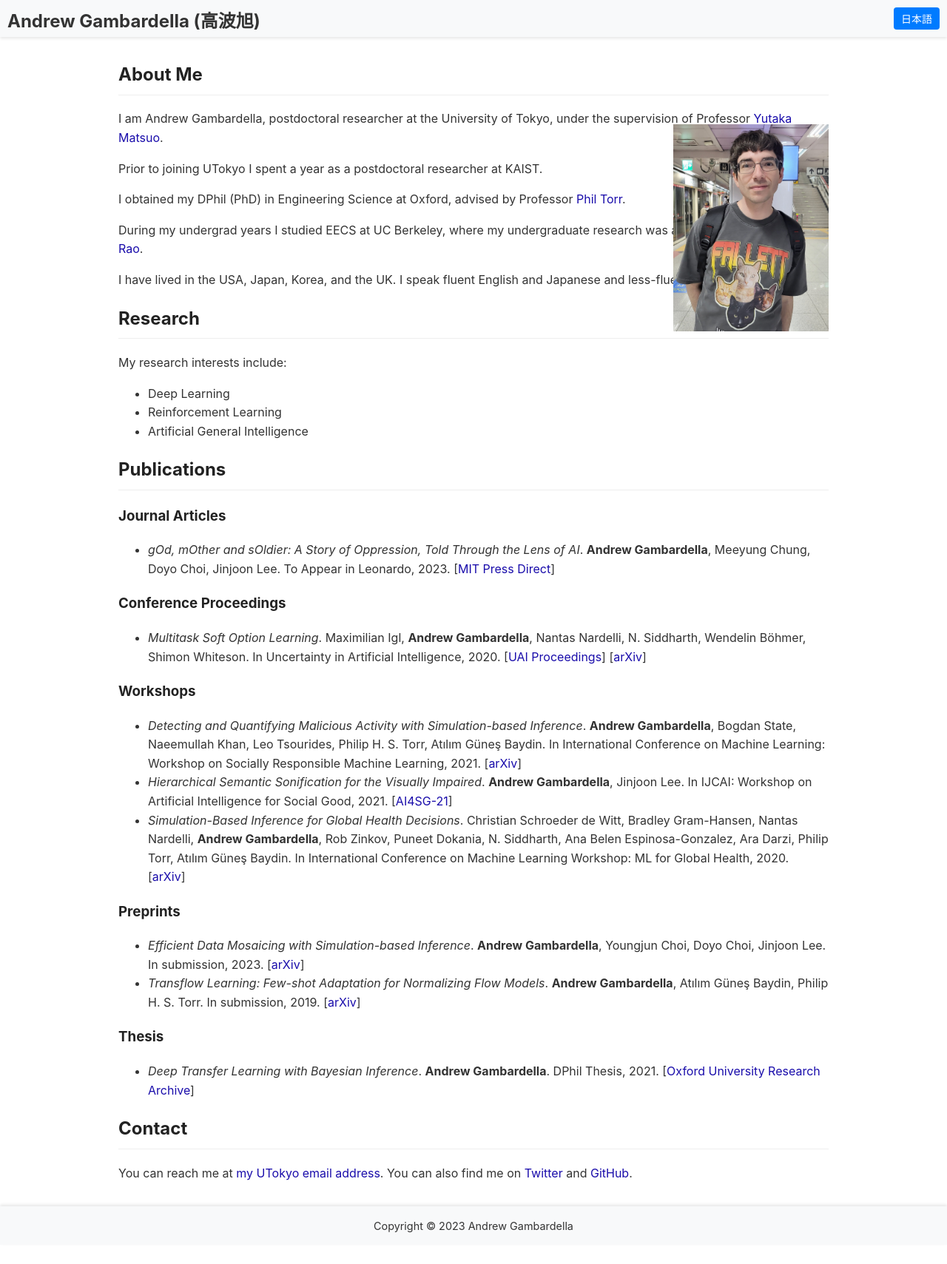
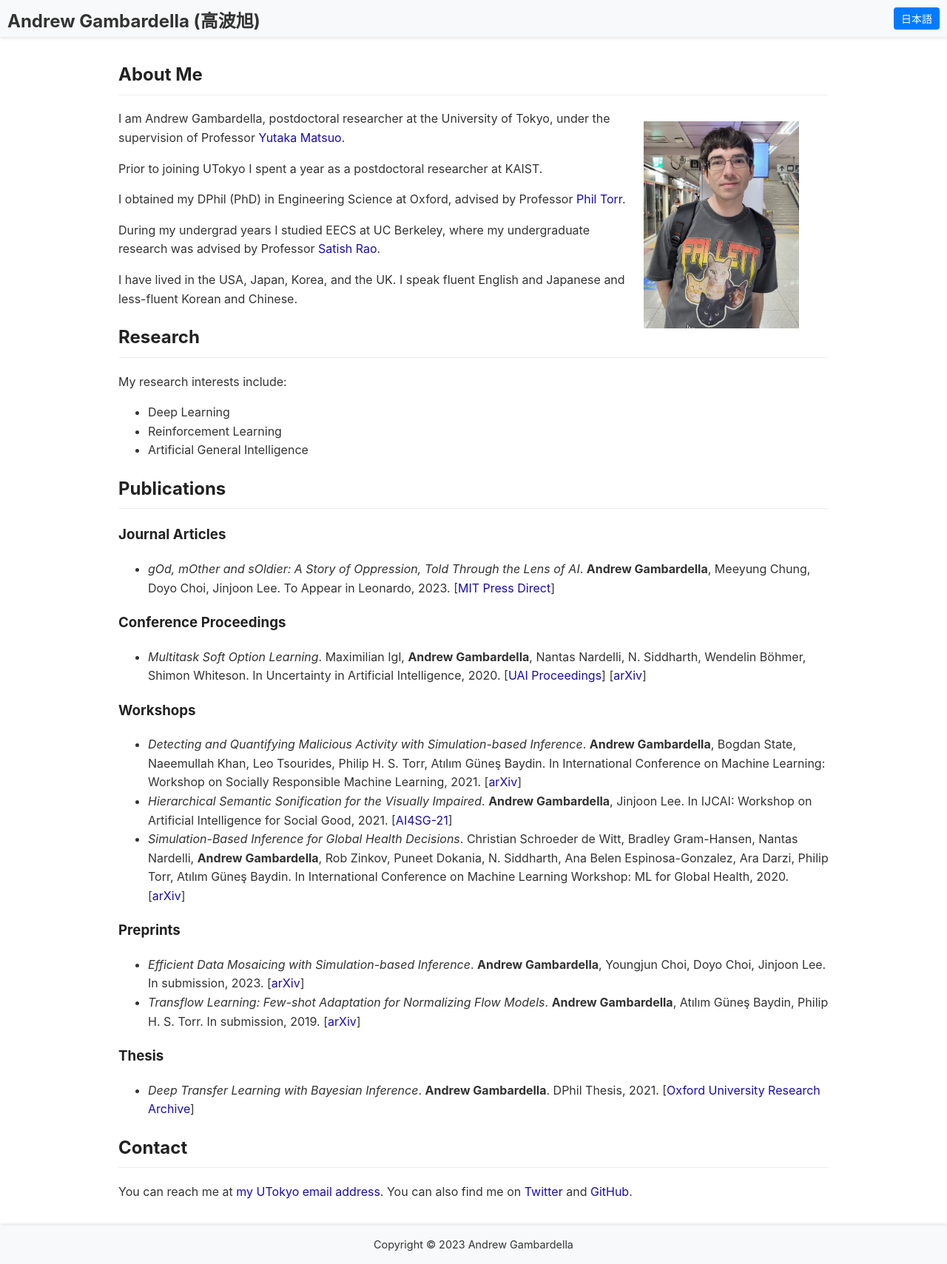
Before and after one commit to atgambardella/atgambardella.github.io, a Jekyll site: the page built from index.md, in a window 1280 px wide. Shown: the whole page at 74% size. Built offline with Jekyll 4.4.1, drawn with Linux system fonts in a browser that asks for light colours; a script that is not in the unit is left out; before the commit the page ends 1683 px from its top, so only the background shows below that.

Commit message:
try adding picture

```diff
--- a/_layouts/default.html
+++ b/_layouts/default.html
@@ -24,11 +24,10 @@
       <h2>About Me</h2>
     {% endif %}
     <div class="about-me-content" style="position: relative;">
+      <figure style="float: right; margin-left: 20px; margin-bottom: 20px;">
+        <img src="/assets/images/profile_picture.jpg" alt="Profile Picture" width="210" height="280">
       <div class="text-content" style="padding-right: 10px;">
         {{ page.about-me | markdownify }}
-      </div>
-	  <div class="profile-image" style="position: absolute; right: 0; top: 20px;">
-        <img src="/assets/images/profile_picture.jpg" alt="Profile Picture" width="210" height="280" style="float: right; margin-left: 20px; margin-bottom: 20px;">
       </div>
     </div>
   </section>
```
